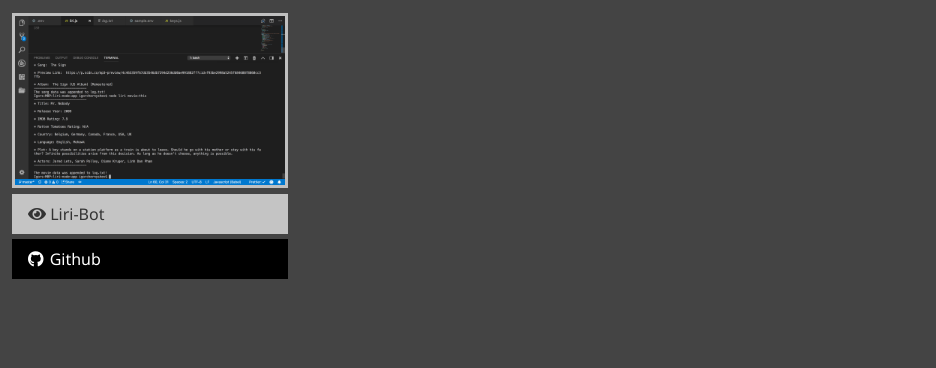
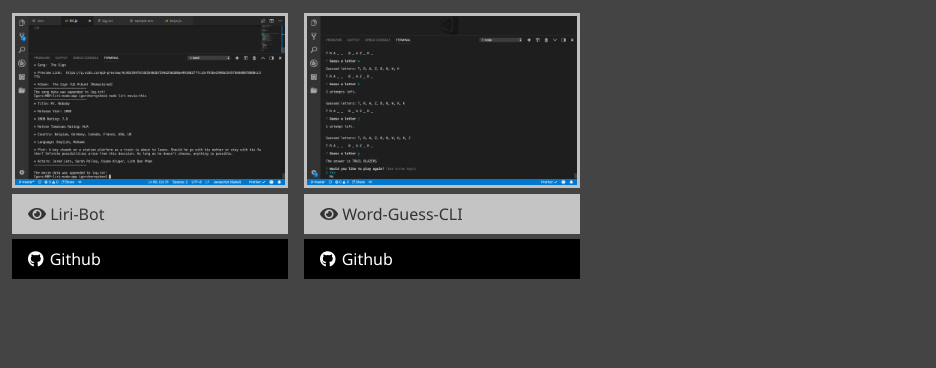
Before and after one commit to igorcweb/portfolio, a website: page dist/portfolio.html in a window 1280 px wide. Shown: the part 565-933 px from the top of the page, 344-1280 px from the left. Drawn offline with Linux system fonts and the light colour scheme.

Commit message:
Word Guess CLI

```diff
--- a/dist/portfolio.html
+++ b/dist/portfolio.html
@@ -127,6 +127,20 @@
           <span>Github</span>
         </a>
       </div>
+      <div class="item">
+        <a href="#!">
+          <img src="img/projects/word-guess-cli.png" alt="notegame">
+        </a>
+        <a href="https://github.com/igorcweb/word-guess-cli" class="btn-light" target="_blank">
+          <i class="fas fa-eye"></i>
+          <span>Word-Guess-CLI</span>
+        </a>
+
+        <a href="https://github.com/igorcweb/word-guess-cli" class="btn-dark" target="_blank">
+          <i class="fab fa-github"></i>
+          <span>Github</span>
+        </a>
+      </div>
     </div>
   </main>
 
```
Also changed, not shown: dist/img/projects/word-guess-cli.png (added).
